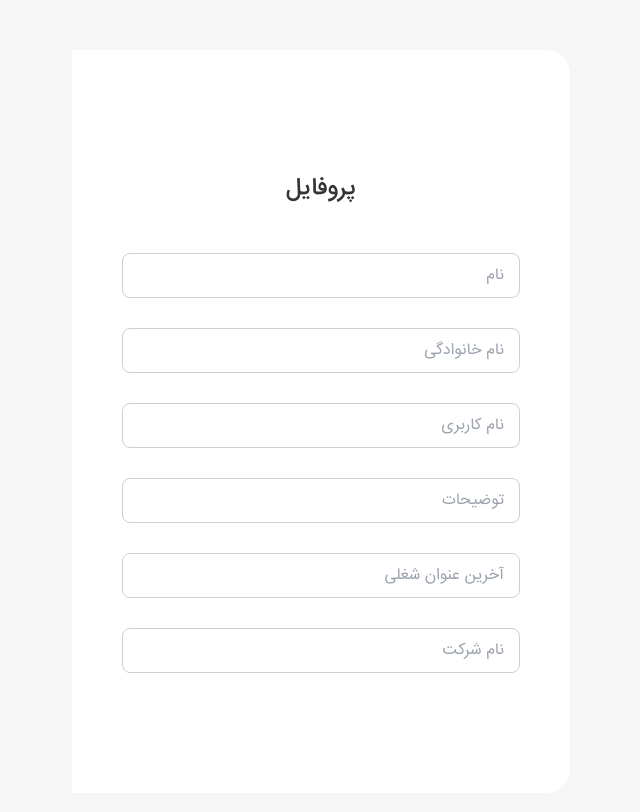
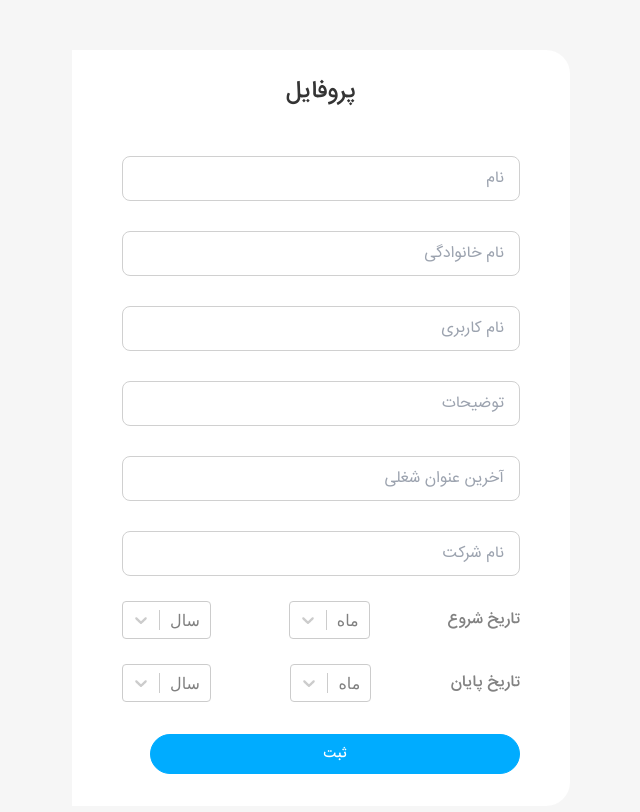
Before and after one commit to PostRahnemaEra/LinkedInFront, a React (Create React App) app: page /userprofile in a window 1280 px wide. Shown: the top 812 px of the page, without its empty margins (319-959 px from the left). Built offline with nearby package versions, Linux system fonts and the light colour scheme.

Commit message:
✨ Add time input, year input and month input

```diff
--- a/package.json
+++ b/package.json
@@ -15,6 +15,7 @@
     "react-dom": "^17.0.2",
     "react-router-dom": "^6.2.1",
     "react-scripts": "5.0.0",
+    "react-select": "^5.2.1",
     "sass": "^1.45.0",
     "tailwindcss": "^3.0.7",
     "typescript": "^4.4.2",
--- a/src/App.tsx
+++ b/src/App.tsx
@@ -7,7 +7,7 @@ import { Register } from "./Pages/Register/Register";
 
 export const App = () => {
   return (
-    <div dir="rtl" className="main" >
+    <div dir="rtl" >
       <Router>
           <Routes>
             <Route  path="/home" element={<Home />} />
--- a/src/Components/Button/Button.Style.scss
+++ b/src/Components/Button/Button.Style.scss
@@ -6,6 +6,7 @@
     font-style: normal;
     font-weight: 500;
     font-size: 12px;
+    font-family: $fontM;
     line-height: 19px;
     text-align: center;
     height: 32px;
@@ -48,4 +49,7 @@
 .button_XXL {
     width: 370px;
     height: 40px;
+    border-radius: 40px;
+    font-weight: 300;
+    font-size: 14px;
 }
--- a/src/Components/InitCard/InitCard.Style.scss
+++ b/src/Components/InitCard/InitCard.Style.scss
@@ -13,7 +13,7 @@
     min-height: 743px;
     margin-top: 50px;
     margin-bottom: 50px;
-    padding: 0 50px 22.5px 50px;
+    padding: 0 50px 0 50px;
     width: 498px;
     background: $whiteColor;
     border-radius: 0 24px 24px 0;
--- a/src/Components/InitCard/InitCard.tsx
+++ b/src/Components/InitCard/InitCard.tsx
@@ -1,14 +1,10 @@
-import React from 'react'
-import "./InitCard.Style.scss"
+import React from "react";
+import "./InitCard.Style.scss";
 
-export const InitCard   = ({
-    children
-  }: {
-    children: JSX.Element | JSX.Element[];
-  }) => {
-    return (
-        <div className="Initial_Card_Pages">
-            { children }
-        </div>
-    );
-}
+export const InitCard = ({
+  children,
+}: {
+  children: JSX.Element | JSX.Element[];
+}) => {
+  return <div className="Initial_Card_Pages">{children}</div>;
+};
--- a/src/Components/Input/Input.Style.scss
+++ b/src/Components/Input/Input.Style.scss
@@ -1,6 +1,5 @@
 @import "./src/variables/variables.scss";
 .String_Input {
-    //width: 75%;
     align-items: center;
     margin-top: 30px;
 }
@@ -19,3 +18,77 @@
     font-weight: 400;
     transition: all 0.3s ease;
 }
+
+//  ----------------------------------- Time INPUT
+.time_input {
+    margin-top: 25px;
+    display: flex;
+    justify-content: space-between;
+}
+
+.input_time_title {
+    color: $grayColor;
+    font-family: $fontM;
+    font-weight: 500;
+    font-size: 16px;
+    padding-top: 7px;
+    //text-align: center;
+}
+
+.choice_input .field_choice_input {
+    -webkit-appearance: none;
+    -moz-appearance: none;
+    appearance: none;
+    padding-right: 5px;
+    height: 40px;
+    border: 1px solid #D0D0D0;
+    border-radius: 4px;
+    overflow: hidden;
+    box-shadow: 0 1px 3px rgba(0, 0, 0, 0.1);
+    color: $grayColor;
+    background-color: $whiteColor;
+    background-image: url(../../Icons/down-arrow.svg), -webkit-linear-gradient(top, $whiteColor, $whiteColor);
+    /* For Chrome and Safari */
+    background-image: url(../../Icons/down-arrow.svg), -moz-linear-gradient(top, $whiteColor, $whiteColor);
+    /* For old Firefox (3.6 to 15) */
+    background-image: url(../../Icons/down-arrow.svg), -ms-linear-gradient(top, $whiteColor, $whiteColor);
+    /* For pre-releases of Internet Explorer  10*/
+    background-image: url(../../Icons/down-arrow.svg), -o-linear-gradient(top, $whiteColor, $whiteColor);
+    /* For old Opera (11.1 to 12.0) */
+    background-image: url(../../Icons/down-arrow.svg), linear-gradient(to bottom, $whiteColor, $whiteColor);
+    /* Standard syntax; must be last */
+    background-size: 20px;
+    background-position: center left;
+    background-position-x: 3px;
+    background-repeat: no-repeat;
+    outline: none;
+}
+
+.choice_input .input_time_month {
+    width: 162px;
+    font-family: $fontM;
+}
+
+.choice_input .input_time_year {
+    width: 88px;
+    font-family: $fontM;
+}
+
+//  ----------------------------------- FOCUS
+.password_input:focus-within i {
+    color: $blueColor;
+}
+
+.email_input:focus-within i {
+    color: $blueColor;
+}
+
+input:focus {
+    border-color: $blueColor;
+}
+
+.eyeIcon {
+    cursor: pointer;
+}
+
+//  ----------------------------------- MEDIA
--- a/src/Components/Input/Input.tsx
+++ b/src/Components/Input/Input.tsx
@@ -1,6 +1,7 @@
 import { Field } from "formik";
 import React from "react";
-import "./Input.Style.scss"
+import "./Input.Style.scss";
+import Select from "react-select";
 
 interface StringInputProps {
   name: string;
@@ -22,34 +23,38 @@ export const StringInput = (props: StringInputProps) => {
   );
 };
 
+
 const ChoiceYearInput = (props: { name: string }) => {
   const years = [];
   for (let year = 1340; year < 1400; year++) {
-    years.push(<option value={year}>{year}</option>);
+    years.push({ value: `${ year }`, label: `${ year }`});
   }
+  console.log(years);
   return (
     <div className={"choice_input input_time_year"}>
-      <Field as="select" name={props.name} className={"field_choice_input"}>
-        {years}
-      </Field>
+      <Select name={props.name} options={years} placeholder="سال" />
     </div>
   );
 };
 
 const ChoiceMonthInput = (props: { name: string }) => {
+  const months = [
+    { value: 'فروردین', label: 'فروردین' },
+    { value: 'اردیبهشت', label: 'اردیبهشت' },
+    { value: 'خرداد', label: 'خرداد' },
+    { value: 'تیر', label: 'تیر' },
+    { value: 'مرداد', label: 'مرداد' },
+    { value: 'شهریور', label: 'شهریور' },
+    { value: 'مهر', label: 'مهر' },
+    { value: 'آبان', label: 'آبان' },
+    { value: 'آذر', label: 'آذر' },
+    { value: 'دی', label: 'دی' },
+    { value: 'بهمن', label: 'بهمن' },
+    { value: 'اسفند', label: 'اسفند' }
+  ]
   return (
     <div className={"choice_input input_time_month"}>
-      <Field as="select" name={props.name} className={"field_choice_input"}>
-        <option value="فروردین">فروردین</option>
-        <option value="اردیبهشت">اردیبهشت</option>
-        <option value="خرداد">خرداد</option>
-        <option value="تیر">تیر</option>
-        <option value="مرداد">مرداد</option>
-        <option value="شهریور">شهریور</option>
-        <option value="دی">دی</option>
-        <option value="بهمن">بهمن</option>
-        <option value="اسفند">اسفند</option>
-      </Field>
+      <Select name={props.name} options={months} placeholder="ماه" />
     </div>
   );
 };
@@ -58,8 +63,8 @@ export const ChoiceTimeInput = (props: { name: string; id: string }) => {
   return (
     <div className={"time_input"}>
       <span className={"input_time_title"}>{props.name}</span>
+      <ChoiceMonthInput name={props.id + "Month"} />
       <ChoiceYearInput name={props.id + "Year"} />
-      <ChoiceMonthInput name={props.id + "Month"} />
     </div>
   );
 };
--- a/src/Pages/Profile/UserProfile/UserProfile.tsx
+++ b/src/Pages/Profile/UserProfile/UserProfile.tsx
@@ -38,7 +38,6 @@ export const UserProfile = () => {
   return (
     <div className="Card_Container">
       <InitCard>
-        <>
         <Header name={"پروفایل"} />
         <Formik initialValues={initialValues} onSubmit={onSubmit}>
           <Form>
@@ -68,9 +67,15 @@ export const UserProfile = () => {
               name={"company"}
               dir={"rtl"}
             />
+            <ChoiceTimeInput name={"تاریخ شروع"} id={"startedAt"}  />
+            <ChoiceTimeInput name={"تاریخ پایان"} id={"finishedAt"} />
+            <div className="my-8 mx-auto">
+              <Button type="submit" gruop="Secondary" lang="fa" size="XXL">
+                ثبت
+              </Button>
+            </div>
           </Form>
         </Formik>
-        </>
       </InitCard>
     </div>
   );
```
Also changed, not shown: src/Icons/down-arrow.svg (added), 1 other file (tests, documents, lock files or other folders). Lines whose indentation alone changed are shown as unchanged.
